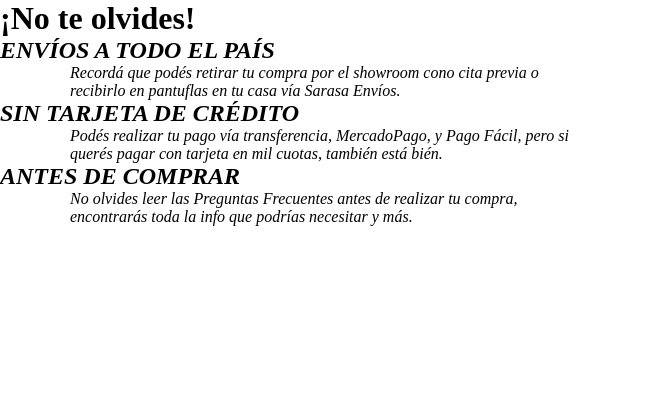
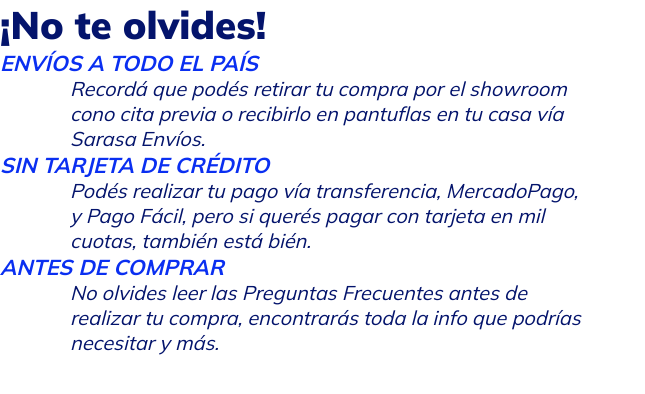
Before and after one commit to fabianNav/desafio_1_modulo_3, a plain HTML site: page index.html in a window 1280 px wide. Shown: the whole page, without its empty margins (0-645 px from the left). Drawn offline with Linux system fonts and the light colour scheme.

Commit message:
Le damos estilo desde css

```diff
--- a/css/estilos.css
+++ b/css/estilos.css
@@ -4,6 +4,19 @@
     padding: 0;
     margin: 0;
     box-sizing: border-box;
+    font-family: "Mulish", sans-serif;
+}
+
+h1 {
+    font-size: 38.48px;
+    color: #04146c;
+    font-weight: 900;
+}
+
+h2 {
+    font-size: 21.56px;
+    font-weight: 700;
+    color: #0a2ff1;
 }
 
 img {
@@ -16,4 +29,7 @@ p {
     margin-left: 70px;
     margin-top: none;
     margin-bottom: none;
+    font-weight: 400;
+    font-size: 19.97px;
+    color: #04146c;
 }
```
